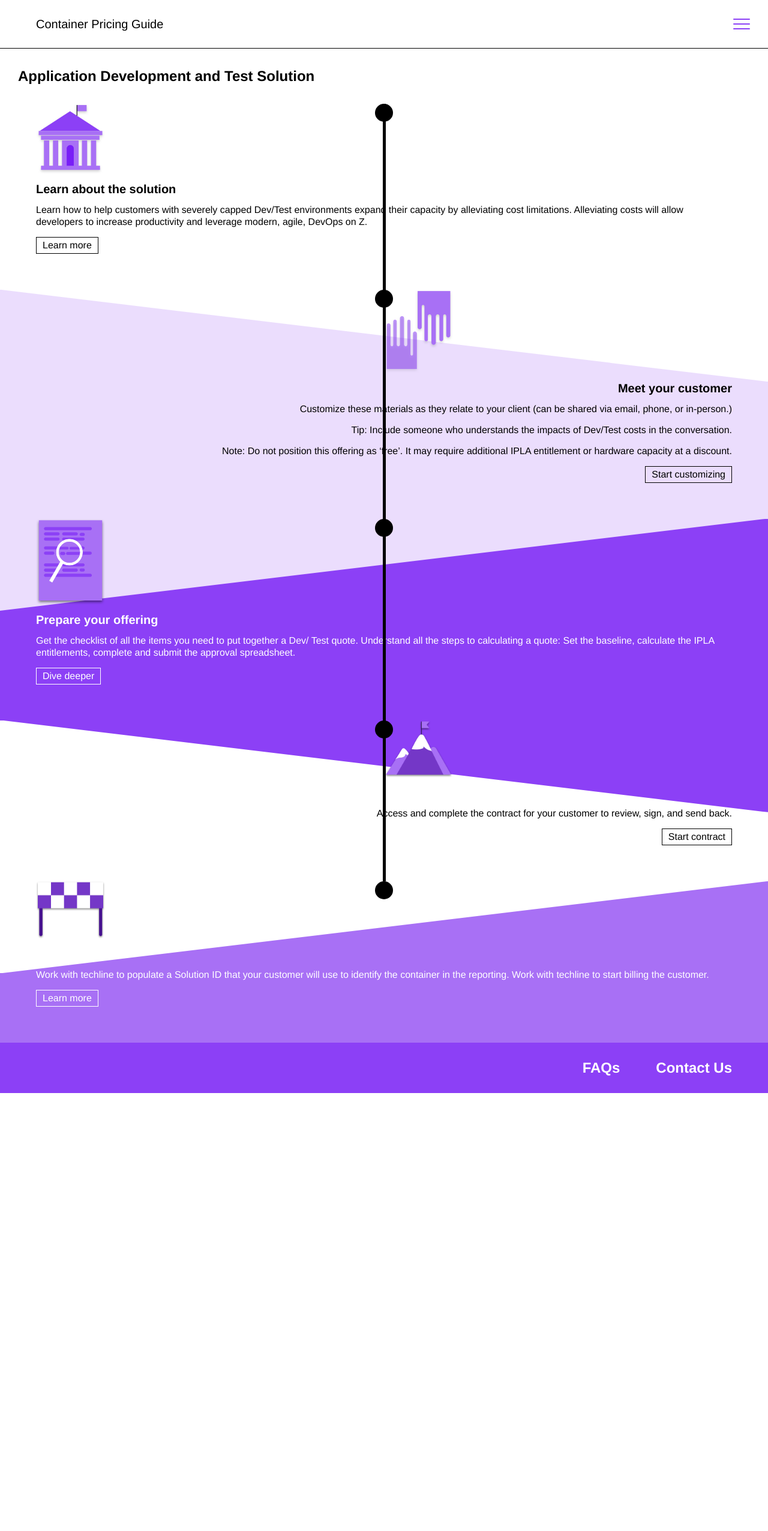
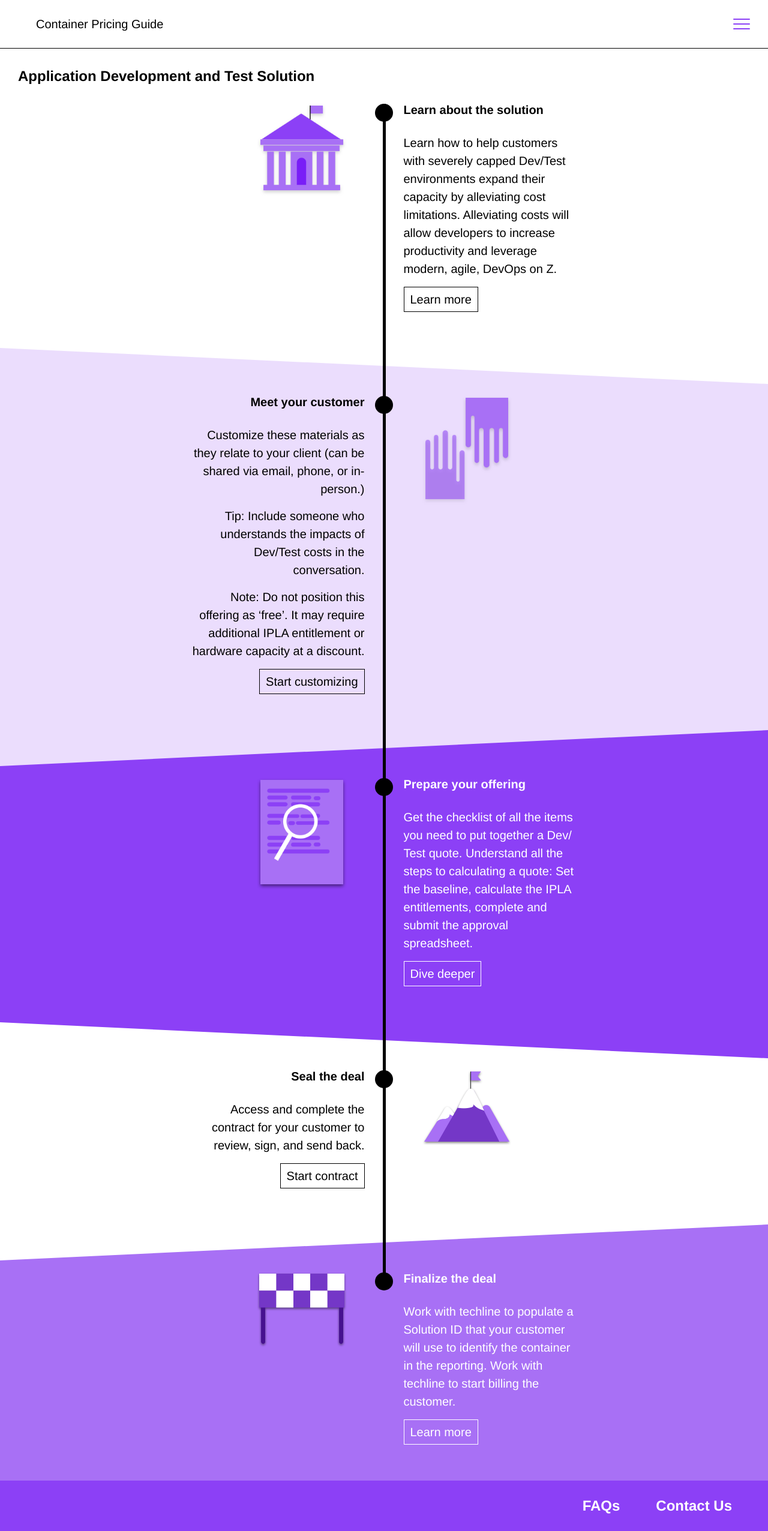
Before and after one commit to gvorbeck/container-pricing, a Jekyll site: the page built from pages/devtest-home.md, in a window 1280 px wide. Shown: the whole page at 60% size. Built offline with Jekyll 4.4.1, drawn with Linux system fonts in a browser that asks for light colours; before the commit the page ends 1822 px from its top, so only the background shows below that.

Commit message:
solution home styles for mobile/tablet/desktop

```diff
--- a/_sass/_solution-home.scss
+++ b/_sass/_solution-home.scss
@@ -11,39 +11,9 @@
     .content {
 
         .content__block {
-            $dimension: 12vw;
             display: flex;
-            align-items: flex-start;
             flex-direction: column;
             position: relative;
-            margin-bottom: 0;
-
-            &:nth-child(even) {
-                align-items: flex-end;
-                text-align: right;
-            }
-
-            &:nth-child(n+2)::before {
-                @include pseudo;
-                top: rem(-0.5px);
-                right: 0;
-                width: 100vw;
-                height: $dimension;
-                background: red;
-                clip-path: polygon(
-                    0 0,
-                    100% 0,
-                    100% 100%
-                );
-            }
-
-            &:nth-child(odd)::before {
-                clip-path: polygon(
-                    100% 0,
-                    0 0,
-                    0 100%
-                );
-            }
 
             $section-colors: '#FFFFFF' $color--eb $color--8c '#FFFFFF' $color--a8;
             @for $i from 1 through 5 {
@@ -51,7 +21,6 @@
                 @if $i != 1 {
                     $a: $i - 1;
                 }
-
                 &:nth-child(5n+#{$i}) {
                     background-color: #{nth($section-colors, $i)};
                     @if $i == 3 or $i == 5 {
@@ -63,72 +32,136 @@
                         }
                     }
 
-                    &::before {
+                    & .content__image-wrapper::before {
                         background-color: #{nth($section-colors, $a)};
                     }
                 }
             }
 
-            & > span {
-                position: relative;
-                display: flex;
-                flex-direction: column;
+            &:nth-child(even) {
+                text-align: right;
+
+                @include media(ml) {
+                    flex-direction: row-reverse;
+                }
             }
-        }
 
-        .content__image {
-            max-width: rem(115px);
-        }
+            @include media(ml) {
+                overflow: hidden;
+                flex-direction: row;
+                justify-content: center;
 
-        .content__title {
-            margin: rem(15px) 0;
-            @include header(4);
-        }
-    }
+                & > div,
+                .content__image-wrapper {
+                    width: rem(294px);
+                    margin-top: rem(80px);
+                }
 
-    @include media(ml) {
-        .header {}
+                & > div * {
+                    @include header(3);
+                    line-height: rem(30px);
+                }
 
-        .content {
+                &::before,
+                &::after {
+                    @include pseudo;
+                }
 
-            .content__block {
-                $dimension: rem(30px);
-                overflow: hidden;
+                &::before {
+                    $dimension: rem(30px);
+                    width: $dimension;
+                    height: $dimension;
+                    border-radius: 50%;
+                    background: #000000;
+                    top: rem(80px);
+                    left: calc(50% - (#{$dimension }/ 2));
+                    z-index: 1;
+                }
 
-                & > span {
-                    width: 50%;
+                &:first-child {
+
+                    & > div,
+                    & > span {
+                        margin-top: 0;
+                    }
 
                     &::before {
-                        @include pseudo;
                         top: 0;
-                        left: calc( -1 * #{($dimension / 2)});
-                        width: $dimension;
-                        height: $dimension;
-                        background-color: #000000;
-                        border-radius: 50%;
-
                     }
-                }
-
-                &:nth-child(odd) > span::before {
-                    left: auto;
-                    right: calc( -1 * #{($dimension / 2)});
                 }
 
                 &::after {
                     $dimension: rem(5px);
-                    @include pseudo;
                     width: $dimension;
-                    height: 9999px;
-                    left: calc(50vw - #{($dimension / 2)});
+                    height: rem(9999px);
+                    background: #000000;
                     top: 0;
-                    background-color: #000000;
+                    left: calc(50% - (#{$dimension }/ 2));
+                    z-index: 1;
                 }
-
                 &:last-child::after {
-                    display: none;
+                    height: rem(90px);
                 }
             }
         }
+
+        .content__image-wrapper {
+
+            @include media(ml) {
+                text-align: right;
+                margin-right: rem(65px);
+            }
+        }
+        .content__block:nth-child(even) .content__image-wrapper {
+
+            @include media(ml) {
+                margin-right: 0;
+                margin-left: rem(65px);
+                text-align: left;
+
+                & .content__image {
+                    margin: 0 0 0 rem(30px);
+                }
+            }
+        }
+
+        .content__block:nth-child(n+2) {
+
+            .content__image-wrapper::before {
+                @include pseudo;
+                width: 100vw;
+                height: rem(60px);
+                top: 0;
+                left: 0;
+                clip-path: polygon(
+                    0 0,
+                    100% 0,
+                    100% 100%
+                );
+            }
+        }
+        .content__block:nth-child(odd) .content__image-wrapper::before {
+            clip-path: polygon(
+                100% 0,
+                0 0,
+                0 100%
+            );
+        }
+
+        .content__image {
+            max-width: rem(100px);
+            margin-bottom: rem(15px);
+            position: relative;
+
+            @include media(ml) {
+                max-width: rem(150px);
+                margin: 0 rem(30px) 0 0;
+            }
+        }
+
+        div .content__title {
+            @include header(4);
+            line-height: 1;
+        }
     }
 }
```
